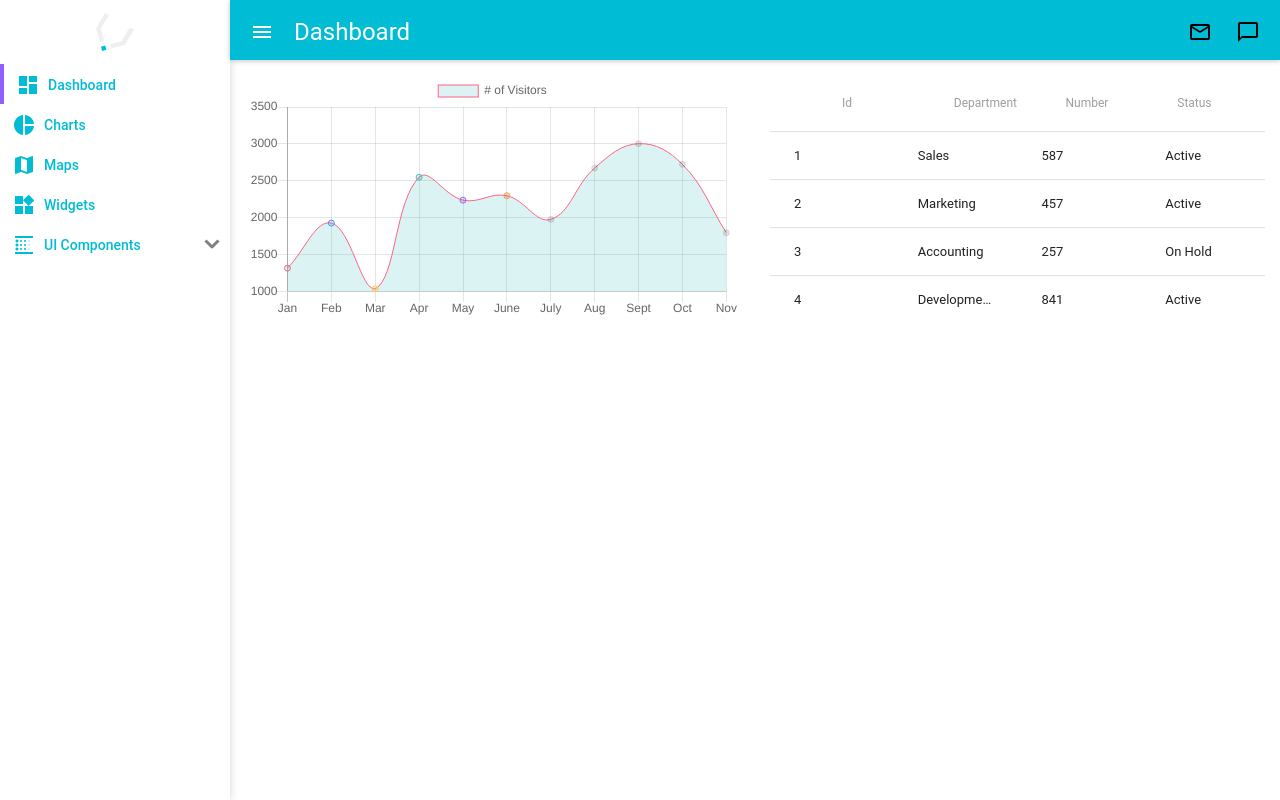
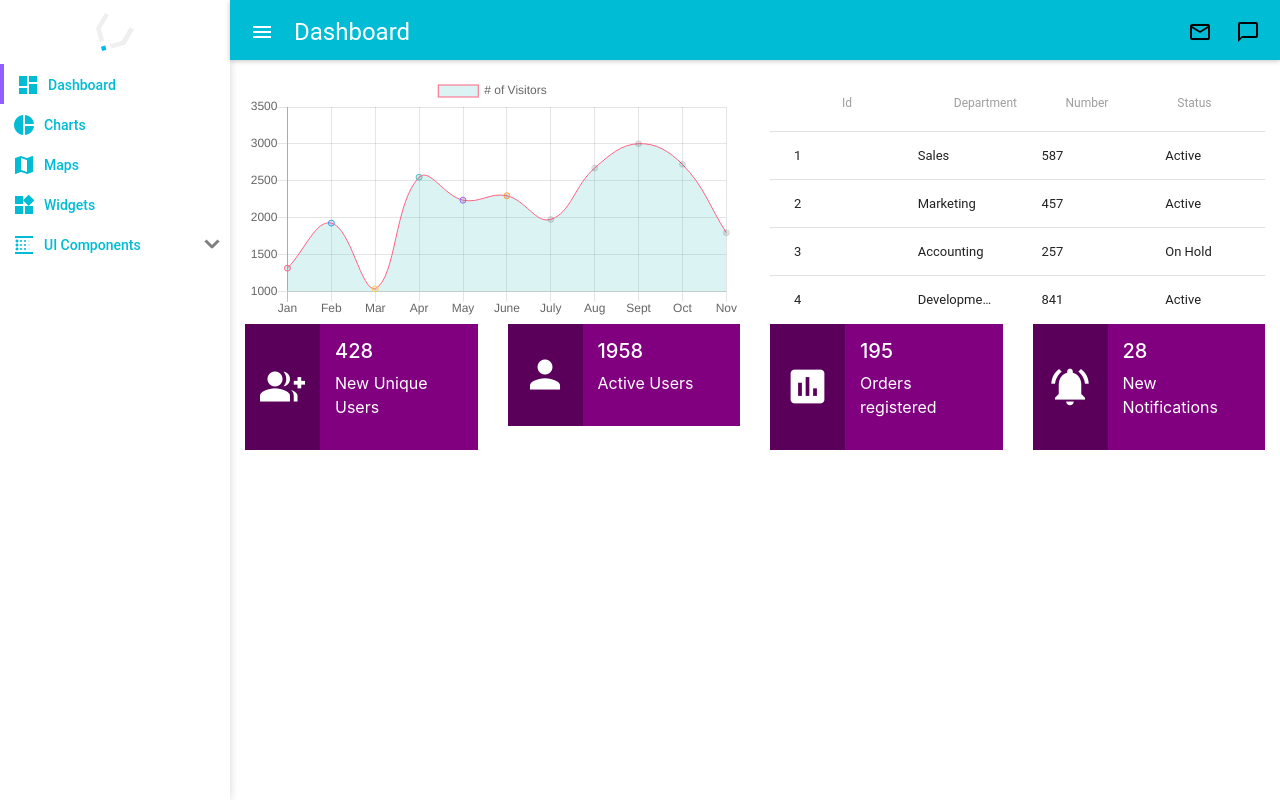
Before and after one commit to valecarlos/admin-dashboard, a React (Create React App) app: page / in a window 1280 px wide. Built offline with nearby package versions, Linux system fonts and the light colour scheme.

Commit message:
added 404 and under construction shell plus basic info widget

```diff
--- /dev/null
+++ b/src/components/404/404.js
@@ -0,0 +1,24 @@
+import React, { Component } from 'react';
+
+class Page404 extends Component {
+  render() {
+    const style = {
+      message :{
+        fontSize: '65px',
+        color: '#b1b1b1'
+      }
+    }
+    return (
+      <div className="row h-100 align-items-center justify-content-center">
+        <p style={style.message}>
+          404
+        </p>
+      </div>
+    );
+  }
+}
+
+Page404.defaultProps = {
+}
+
+export default Page404;
--- a/src/components/Buttons/Buttons.js
+++ b/src/components/Buttons/Buttons.js
@@ -1,11 +1,11 @@
 import React, { Component } from 'react';
-
+import UnderConstruction from '../UnderConstruction/UnderConstruction'
 
 class Buttons extends Component {
   render() {
     return (
-      <div>
-        Buttons!
+      <div className="h-100">
+        <UnderConstruction />
       </div>
     );
   }
--- a/src/components/Main/Main.js
+++ b/src/components/Main/Main.js
@@ -8,6 +8,7 @@ import {
 import Dashboard from '../../containers/Dashboard/Dashboard'
 import Buttons from '../Buttons/Buttons'
 import Charts from '../Charts/Charts'
+import Page404 from '../404/404'
 
 class Main extends Component {
   render() {
@@ -20,7 +21,7 @@ class Main extends Component {
             <Route path='/ui/buttons' component={Buttons} />
             <Route path='/charts' component={Charts} />
             <Route render={function(){
-              return <p>Route not found</p>
+              return <Page404 />
             }}/>
           </Switch>
         </div>
--- /dev/null
+++ b/src/components/UnderConstruction/UnderConstruction.js
@@ -0,0 +1,33 @@
+import React, { Component } from 'react';
+
+class UnderConstruction extends Component {
+  render() {
+    const style = {
+      icon: {
+        fontSize: '90px',
+        color: '#e6e6e6'
+      },
+      message :{
+        fontSize: '24px',
+        color: '#b1b1b1'
+      }
+    }
+    return (
+      <div className="row h-100 align-items-center justify-content-center">
+        <div>
+          <i className="material-icons" style={style.icon}>{this.props.iconName}</i>
+        </div>
+        <p style={style.message}>
+          {this.props.message}
+        </p>
+      </div>
+    );
+  }
+}
+
+UnderConstruction.defaultProps = {
+  message: 'This section is under construction',
+  iconName: 'build'
+}
+
+export default UnderConstruction;
--- /dev/null
+++ b/src/components/Widgets/Widgets.js
@@ -0,0 +1,50 @@
+import React, { Component } from 'react';
+
+class QuickSummary extends Component {
+  render() {
+    const style = {
+      root: {
+        display: 'flex',
+        backgroundColor: 'purple',
+        color: 'white',
+        width: '100%'
+      },
+      iconContainer: {
+        backgroundColor: 'rgba(0,0,0,0.3)',
+        padding: '15px',
+        display: 'flex',
+        alignItems: 'center'
+      },
+      infoContainer: {
+        padding: '15px',
+        display: 'flex',
+        flexDirection: 'column'
+      },
+      icon: {
+        fontSize: '45px'
+      }
+    }
+
+    const rootClassNames = this.props.rootClassName
+    return (
+      <div style={style.root}>
+        <div style={style.iconContainer}>
+          <i className="material-icons" style={style.icon}>{this.props.iconName}</i>
+        </div>
+        <div style={style.infoContainer}>
+          <h5>{this.props.headerInfo}</h5>
+          <p>{this.props.bottomInfo}</p>
+        </div>
+      </div>
+    );
+  }
+}
+
+QuickSummary.defaultProps = {
+  rootClassName : '',
+  iconName: 'home',
+  headerInfo: '',
+  bottomInfo: ''
+}
+
+export {QuickSummary}
--- a/src/containers/Dashboard/Dashboard.js
+++ b/src/containers/Dashboard/Dashboard.js
@@ -1,6 +1,7 @@
 import React, { Component } from 'react';
 import {Line} from 'react-chartjs-2';
 import Table from '../../components/UI/Table/Table'
+import {QuickSummary} from '../../components/Widgets/Widgets'
 
 class Dashboard extends Component {
   render() {
@@ -26,6 +27,7 @@ class Dashboard extends Component {
         }]
       }
     return (
+      <div>
         <div className="row">
           <div className="col-12 col-md-6">
             <div>
@@ -41,6 +43,37 @@ class Dashboard extends Component {
             <Table />
           </div>
         </div>
+        <div className="row">
+          <div className="col-6 col-md-3">
+            <QuickSummary
+              headerInfo='428'
+              bottomInfo='New Unique Users'
+              iconName='group_add'
+            />
+          </div>
+          <div className="col-6 col-md-3">
+            <QuickSummary
+              headerInfo='1958'
+              bottomInfo='Active Users'
+              iconName='person'
+            />
+          </div>
+          <div className="col-6 col-md-3">
+            <QuickSummary
+              headerInfo='195'
+              bottomInfo='Orders registered'
+              iconName='poll'
+            />
+          </div>
+          <div className="col-6 col-md-3">
+            <QuickSummary
+              headerInfo='28'
+              bottomInfo='New Notifications'
+              iconName='notifications_active'
+            />
+          </div>
+        </div>
+      </div>
     );
   }
 }
```
Lines whose indentation alone changed are shown as unchanged.
